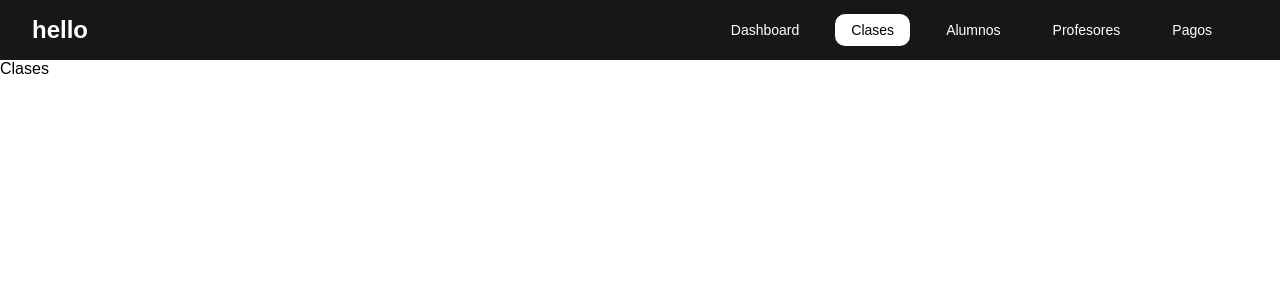
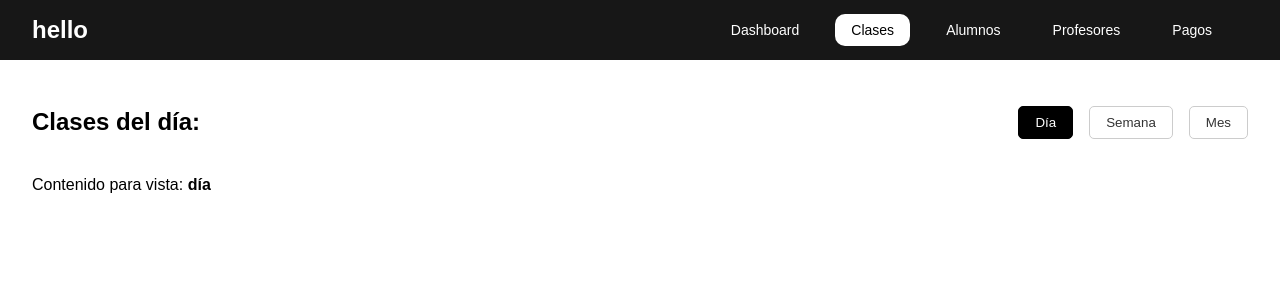
Before and after one commit to JuanCarlosNu/Academia, a React (Create React App) app: page /clases in a window 1280 px wide. Shown: the top 300 px of the page. Built offline with nearby package versions, Linux system fonts and the light colour scheme.

Commit message:
Clases page  day week moth views buttons added + basic styling

```diff
--- /dev/null
+++ b/src/Pages/Clases.css
@@ -0,0 +1,42 @@
+/* src/pages/Clases.css */
+
+.clases-container {
+  padding: 2rem;
+}
+
+.clases-header {
+  display: flex;
+  justify-content: space-between;
+  align-items: center;
+  margin-bottom: 1.5rem;
+}
+
+.clases-title {
+  font-size: 1.5rem;
+  font-weight: 600;
+}
+
+.view-buttons {
+  display: flex;
+  gap: 1rem;
+}
+
+.view-button {
+  padding: 0.5rem 1rem;
+  border: 1px solid #ccc;
+  background-color: transparent;
+  color: #333;
+  border-radius: 5px;
+  cursor: pointer;
+  transition: all 0.2s ease;
+}
+
+.view-button.active {
+  background-color: #000;
+  color: #fff;
+  border-color: #000;
+}
+
+.view-button:hover {
+  background-color: #eee;
+}
--- a/src/Pages/Clases.js
+++ b/src/Pages/Clases.js
@@ -1,5 +1,36 @@
-const Clases = () => {
-  return <div>Clases</div>;
-};
+// src/pages/Clases.js
+import React, { useState } from "react";
+import "./Clases.css";
+
+function Clases() {
+  const [activeView, setActiveView] = useState("día");
+
+  return (
+    <div className="clases-container">
+      <div className="clases-header">
+        <h2 className="clases-title">Clases del día:</h2>
+        <div className="view-buttons">
+          {["día", "semana", "mes"].map((view) => (
+            <button
+              key={view}
+              className={`view-button ${activeView === view ? "active" : ""}`}
+              onClick={() => setActiveView(view)}
+            >
+              {view.charAt(0).toUpperCase() + view.slice(1)}
+            </button>
+          ))}
+        </div>
+      </div>
+
+      {/* Aquí irá el contenido de la vista elegida */}
+      <div className="clases-content">
+        {/* Por ejemplo: lista de clases del día */}
+        <p>
+          Contenido para vista: <strong>{activeView}</strong>
+        </p>
+      </div>
+    </div>
+  );
+}
 
 export default Clases;
```
